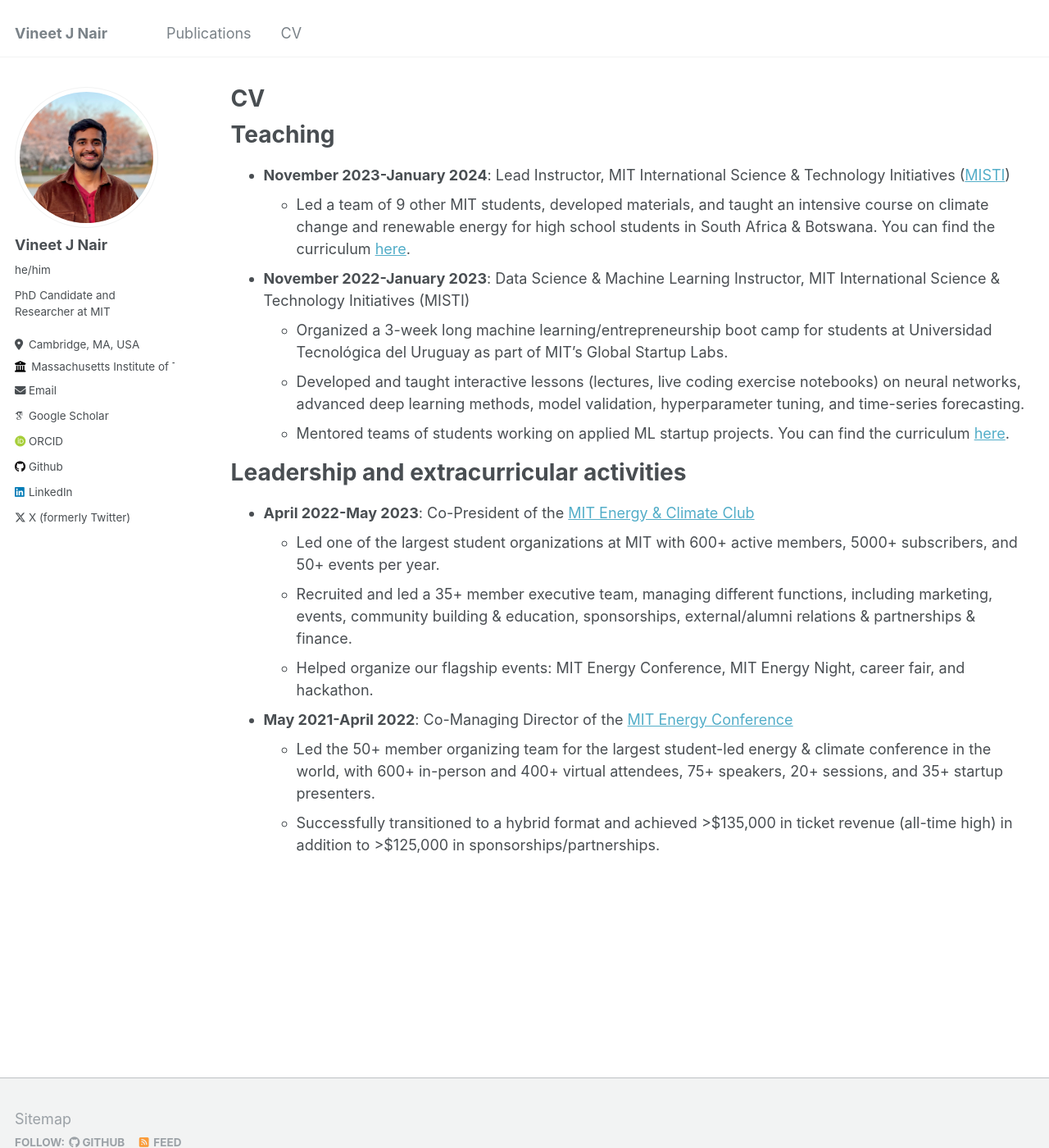
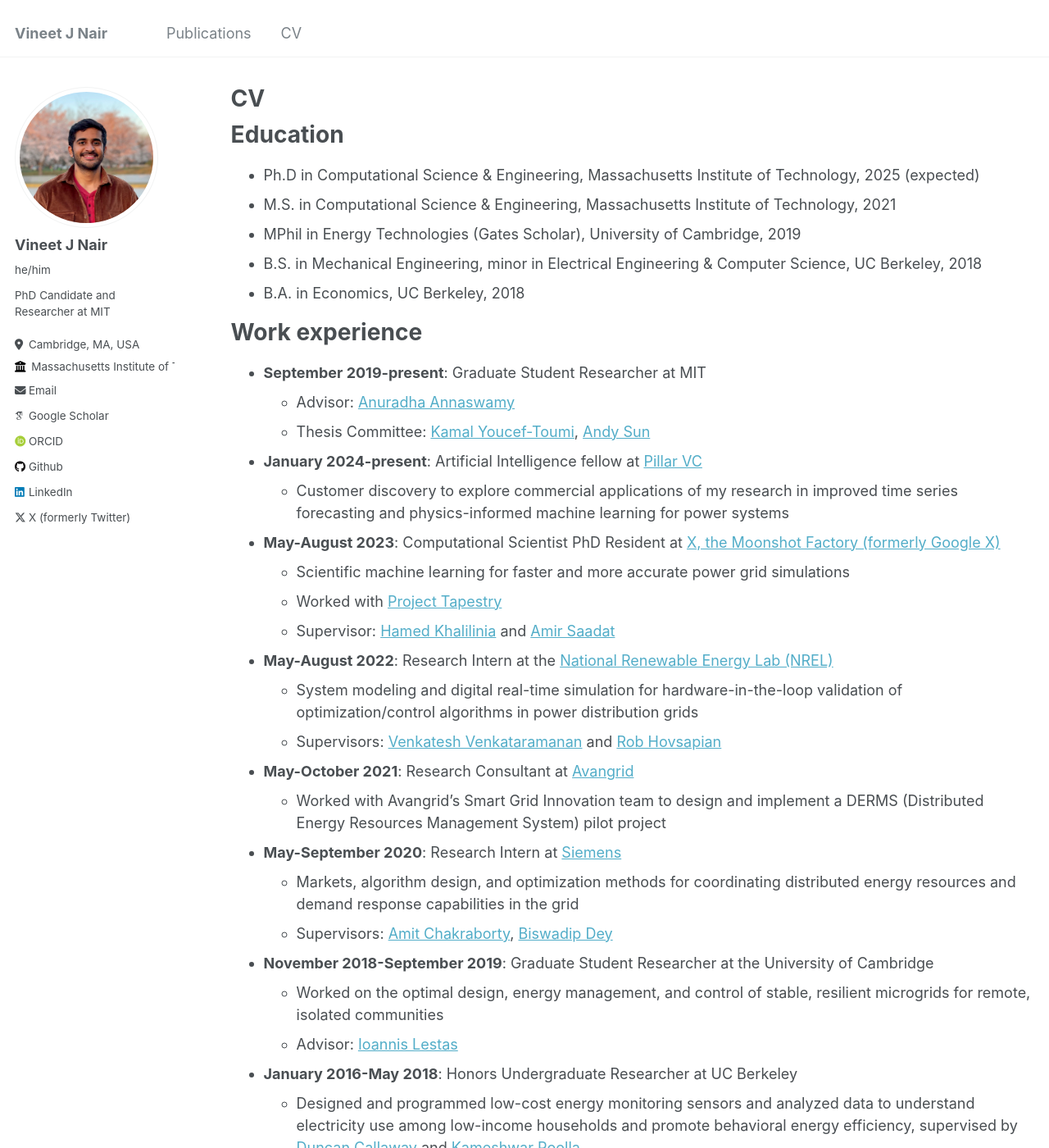
Before and after one commit to vineetjnair9/vineetjnair, a Jekyll site: the page built from _pages/cv.md, in a window 1280 px wide and 1400 px high. Shown: the whole window at 82% size. Built offline with Jekyll 4.4.1, drawn with Linux system fonts in a browser that asks for light colours; some web fonts are replaced; some of the changed text lies outside the part shown.

Commit message:
Revert "Update cv.md"
This reverts commit c606afc33863a4212bbca9f2d8fd8d5f780895c0.

```diff
--- a/_pages/cv.md
+++ b/_pages/cv.md
@@ -9,21 +9,44 @@ redirect_from:
 
 {% include base_path %}
 
-Teaching
+Education
 ======
-* **November 2023-January 2024**: Lead Instructor, MIT International Science & Technology Initiatives ([MISTI](https://misti.mit.edu/))
-  * Led a team of 9 other MIT students, developed materials, and taught an intensive course on climate change and renewable energy for high school students in South Africa & Botswana. You can find the curriculum [here](https://docs.google.com/spreadsheets/d/1SgWZA_h8bypVS_hNUg9Vr6dcT2VweI0TWFUmG1-WihY/edit?usp=sharing).
-* **November 2022-January 2023**: Data Science & Machine Learning Instructor, MIT International Science & Technology Initiatives (MISTI)
-  * Organized a 3-week long machine learning/entrepreneurship boot camp for students at Universidad Tecnológica del Uruguay as part of MIT's Global Startup Labs.
-  * Developed and taught interactive lessons (lectures, live coding exercise notebooks) on neural networks, advanced deep learning methods, model validation, hyperparameter tuning, and time-series forecasting.
-  * Mentored teams of students working on applied ML startup projects. You can find the curriculum [here]([https://docs.google.com/spreadsheets/d/1SgWZA_h8bypVS_hNUg9Vr6dcT2VweI0TWFUmG1-WihY/edit?usp=sharing](https://docs.google.com/spreadsheets/d/19wKagnPu-uUMx6yiU7SB3bJzEh8B7nNuEa7QSYAnSag/edit?usp=sharing)).
+* Ph.D in Computational Science & Engineering, Massachusetts Institute of Technology, 2025 (expected)
+* M.S. in Computational Science & Engineering, Massachusetts Institute of Technology, 2021
+* MPhil in Energy Technologies (Gates Scholar), University of Cambridge, 2019
+* B.S. in Mechanical Engineering, minor in Electrical Engineering & Computer Science, UC Berkeley, 2018
+* B.A. in Economics, UC Berkeley, 2018
 
-Leadership and extracurricular activities
+Work experience
 ======
-* **April 2022-May 2023**: Co-President of the [MIT Energy & Climate Club](https://mitec-club.org/)
-  * Led one of the largest student organizations at MIT with 600+ active members, 5000+ subscribers, and 50+ events per year.
-  * Recruited and led a 35+ member executive team, managing different functions, including marketing, events, community building & education, sponsorships, external/alumni relations & partnerships & finance.
-  * Helped organize our flagship events: MIT Energy Conference, MIT Energy Night, career fair, and hackathon.
-* **May 2021-April 2022**: Co-Managing Director of the [MIT Energy Conference]([https://mitec-club.org/](https://www.mitenergyconference.org/))
-  * Led the 50+ member organizing team for the largest student-led energy & climate conference in the world, with 600+ in-person and 400+ virtual attendees, 75+ speakers, 20+ sessions, and 35+ startup presenters.
-  * Successfully transitioned to a hybrid format and achieved >$135,000 in ticket revenue (all-time high) in addition to >$125,000 in sponsorships/partnerships.
+* **September 2019-present**: Graduate Student Researcher at MIT
+  * Advisor: [Anuradha Annaswamy](https://meche.mit.edu/people/faculty/aanna%40mit.edu)
+  * Thesis Committee: [Kamal Youcef-Toumi](https://meche.mit.edu/people/faculty/YOUCEF@MIT.EDU), [Andy Sun](https://mitsloan.mit.edu/faculty/directory/andy-sun)
+
+* **January 2024-present**: Artificial Intelligence fellow at [Pillar VC](https://www.pillar.vc/)
+  * Customer discovery to explore commercial applications of my research in improved time series forecasting and physics-informed machine learning for power systems
+
+* **May-August 2023**: Computational Scientist PhD Resident at [X, the Moonshot Factory (formerly Google X)](https://x.company/)
+  * Scientific machine learning for faster and more accurate power grid simulations
+  * Worked with [Project Tapestry](https://x.company/projects/tapestry/)
+  * Supervisor: [Hamed Khalilinia](https://scholar.google.com/citations?user=H0R1TaoAAAAJ&hl=en) and [Amir Saadat](https://stanford.edu/~asaadat/)
+
+* **May-August 2022**: Research Intern at the [National Renewable Energy Lab (NREL)](https://www.nrel.gov/)
+  * System modeling and digital real-time simulation for hardware-in-the-loop validation of optimization/control algorithms in power distribution grids
+  * Supervisors: [Venkatesh Venkataramanan](https://scholar.google.com/citations?user=qToI5UcAAAAJ&hl=en) and [Rob Hovsapian](https://scholar.google.com/citations?user=k_eEuugAAAAJ&hl=en)
+
+* **May-October 2021**: Research Consultant at [Avangrid](https://www.avangrid.com/)
+  *  Worked with Avangrid's Smart Grid Innovation team to design and implement a DERMS (Distributed Energy Resources Management System) pilot project
+
+* **May-September 2020**: Research Intern at [Siemens](https://www.siemens.com/global/en.html)
+  * Markets, algorithm design, and optimization methods for coordinating distributed energy resources and demand response capabilities in the grid
+  * Supervisors: [Amit Chakraborty](https://scholar.google.com/citations?user=1wxreSIAAAAJ&hl=en), [Biswadip Dey](https://d-biswa.github.io/)
+
+* **November 2018-September 2019**: Graduate Student Researcher at the University of Cambridge
+  * Worked on the optimal design, energy management, and control of stable, resilient microgrids for remote, isolated communities
+  * Advisor: [Ioannis Lestas](https://icl20.user.srcf.net/Ioannis_Lestas.htm)
+
+* **January 2016-May 2018**: Honors Undergraduate Researcher at UC Berkeley
+  *  Designed and programmed low-cost energy monitoring sensors and analyzed data to understand electricity use among low-income households and promote behavioral energy efficiency, supervised by [Duncan Callaway](https://scholar.google.com/citations?user=Ugijg1wAAAAJ&hl=en) and [Kameshwar Poolla](https://www2.eecs.berkeley.edu/Faculty/Homepages/poolla.html)
+  *  Studied optimization and centralized control of long-range electric vehicle charging scheduling along highway networks, supervised by [Claire Tomlin](https://people.eecs.berkeley.edu/~tomlin/)
+  *  Studied impacts of temperature gradients on indoor air quality, supervised by [William Nazaroff](https://scholar.google.com/citations?user=U29LDuAAAAAJ&hl=en)
```
